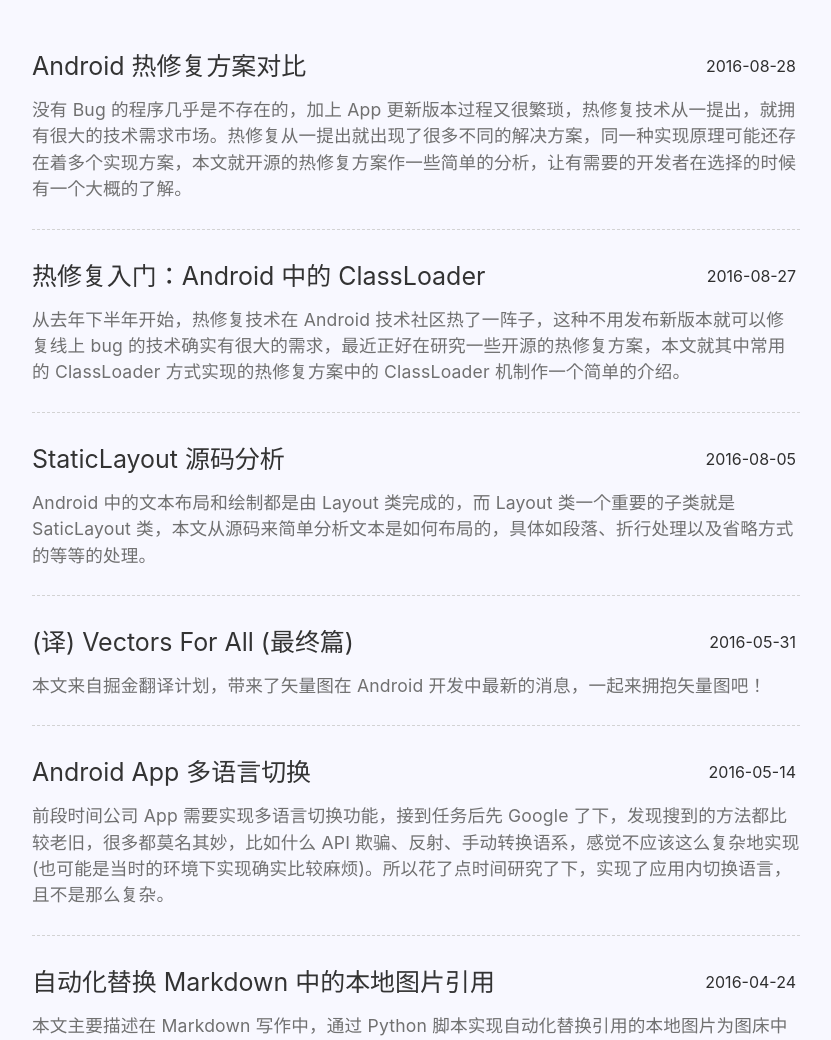
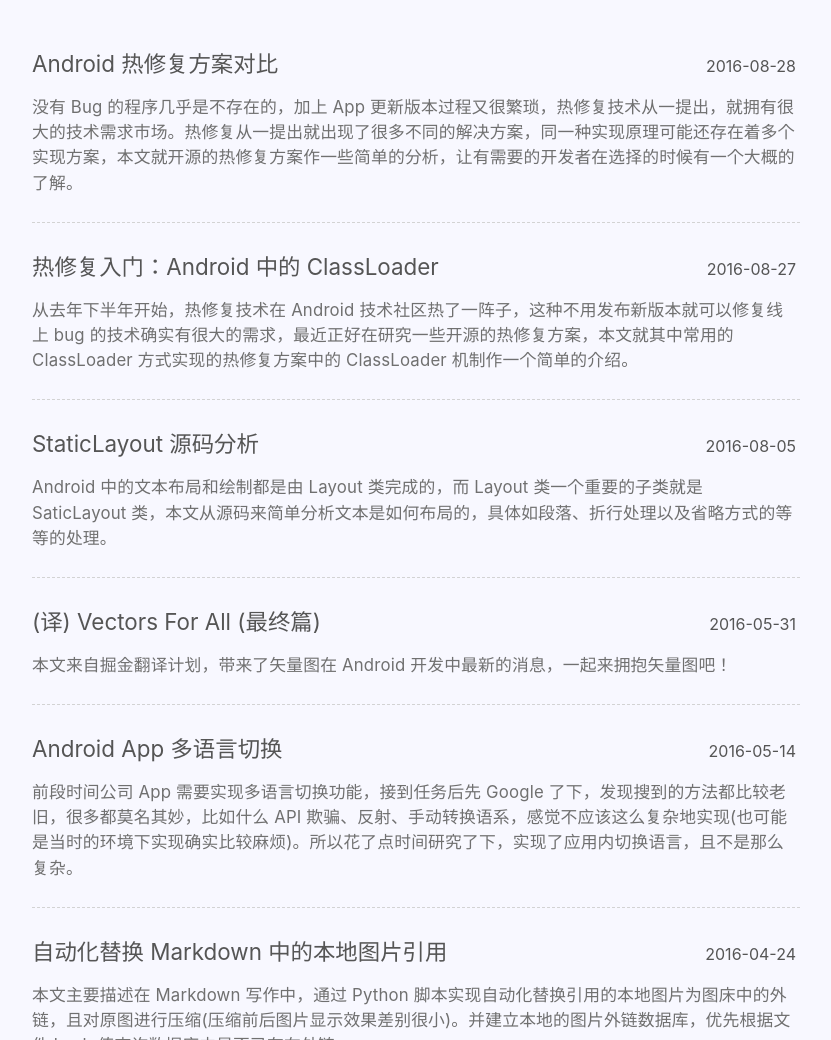
Before and after one commit to laobie/laobie.github.io, a Jekyll site: the page built from index.html, in a window 1280 px wide and 1400 px high. Shown: the part 360-1400 px from the top of the window, without its empty margins (224-1055 px from the left). Built offline with Jekyll 4.4.1, drawn with Linux system fonts in a browser that asks for light colours; the list of posts is cut into pages by our own code; comment, search, counter and statistics services are not loaded.

Commit message:
add font-smoothing

```diff
--- a/assets/css/home.css
+++ b/assets/css/home.css
@@ -80,6 +80,7 @@
     font-size: 1.5em;
     text-align: center;
     text-shadow: 3px 5px 8px #232323;
+    -webkit-font-smoothing: antialiased;
 }
 
 .avatar_div {
@@ -189,13 +190,14 @@
 
 .post-title {
     width: 80%;
-    font-size: 1.56em;
+    font-size: 1.4em;
     display: inline-block;
     overflow: hidden;
     text-overflow: ellipsis;
     white-space: nowrap;
-    color: #333333;
+    color: #555555;
     font-weight: 400;
+    -webkit-font-smoothing: antialiased;
 }
 
 .post-excerpt {
@@ -205,19 +207,20 @@
     display: inline-block;
     color: #707070;
     letter-spacing: 0.01em;
-    font-size: 1.1em;
+    font-size: 1.05em;
+    -webkit-font-smoothing: antialiased;
 }
 
 .post-excerpt:hover {
-    color: #929292;
+    color: #5A9094;
 }
 
 .post-title:hover {
-    color: #929292;
+    color: #5A9094;
 }
 
 .post-date {
-    color: #2F2F2F;
+    color: #555555;
     margin-top: 6px;
     float: right;
     text-align: end;
@@ -226,6 +229,7 @@
     padding: 4px;
     position: relative;
     display: inline-block;
+    -webkit-font-smoothing: antialiased;
 }
 
 .bottom-page {
```
Also changed, not shown: assets/css/post.css (+6 -3 lines).
